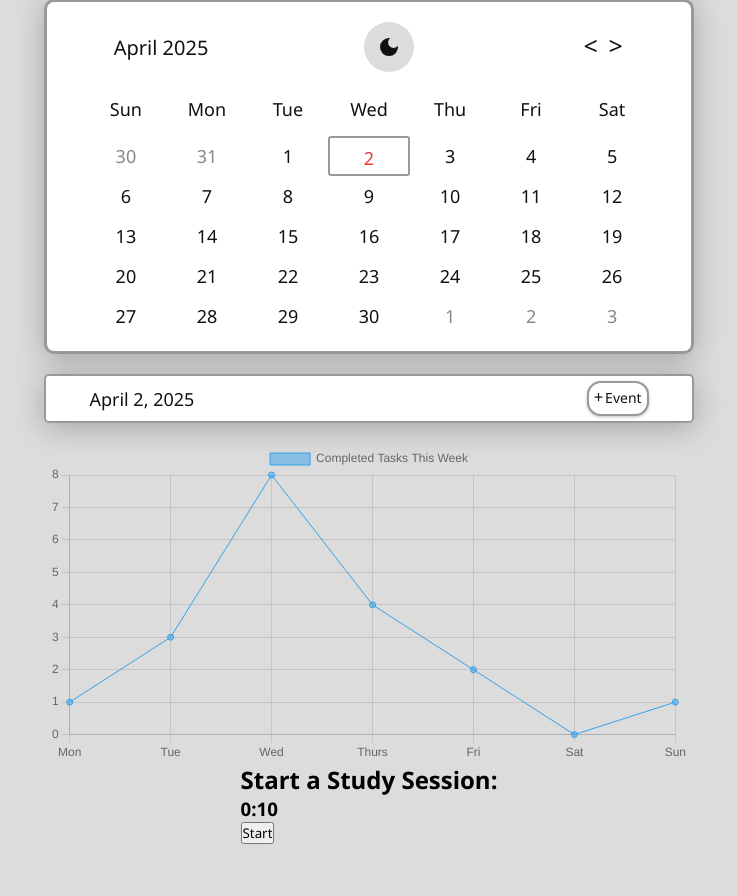
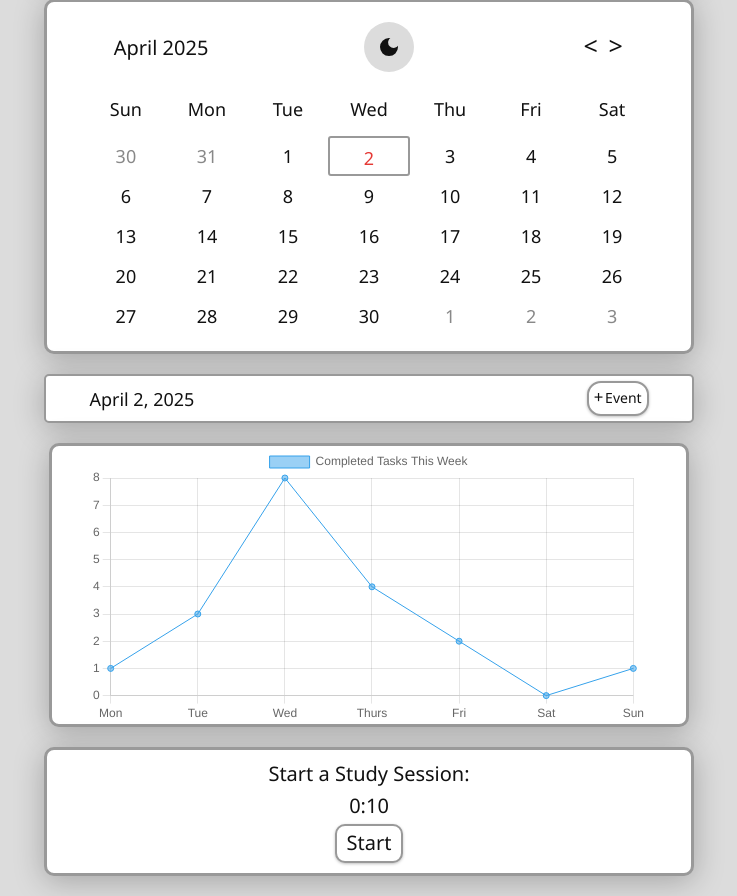
Before and after one commit to lucasleung8/studyflow, a PHP site: page /home.html in a window 1280 px wide. Shown: the part 554-1450 px from the top of the page, without its empty margins (271-1008 px from the left). Before the commit the page ends 1398 px from the top, so only its background shows below. Run offline with PHP 8.4, Linux system fonts and the light colour scheme.

Commit message:
css for timer and chart

```diff
--- a/css/calendar.css
+++ b/css/calendar.css
@@ -164,7 +164,6 @@
     width: 86%;
     max-width: 650px;
     margin-top: 20px;
-    margin-bottom: 20px;
     padding-left: 3%;
     padding-right: 3%;
     box-shadow: 0 5px 30px var(--shadow-color);
--- /dev/null
+++ b/css/charts.css
@@ -0,0 +1,13 @@
+#chartContainer {
+    display: flex;
+    flex-direction: column;
+    margin-top: 20px;
+    background: var(--container-color);
+    width: 86%;
+    max-width: 650px;
+    padding-left: 3%;
+    padding-right: 3%;
+    border: 3px solid var(--border-color);
+    border-radius: 10px;
+    box-shadow: 0 5px 30px var(--shadow-color);
+}
--- a/css/style.css
+++ b/css/style.css
@@ -12,6 +12,7 @@ body {
     align-items: center;
     justify-content: center;
     transition: background 0.5s;
+    margin-bottom: 20px;
 }
 
 #greeting {
--- /dev/null
+++ b/css/timer.css
@@ -0,0 +1,52 @@
+#timerContainer {
+    display: flex;
+    flex-direction: column;
+    margin-top: 20px;
+    background: var(--container-color);
+    width: 86%;
+    max-width: 650px;
+    padding-left: 3%;
+    padding-right: 3%;
+    padding: 10px;
+    border: 3px solid var(--border-color);
+    border-radius: 10px;
+    box-shadow: 0 5px 30px var(--shadow-color);
+    color: var(--font-color);
+    align-items: center;
+    justify-content: center;
+}
+
+#timerHeader h2{
+    font-weight: 500;
+    font-size: 20px;
+}
+
+#timer {
+    padding: 5px;
+    font-weight: 500;
+    font-size: 20px;
+}
+
+#timerButton {
+    display: flex;
+    align-items: center;
+    cursor: pointer;
+    font-weight: 450;
+    font-size: 20px;
+    padding: 3px 10px 5px 10px;
+    color: var(--font-color);
+    background: var(--container-color);
+    border: 2px solid var(--border-color);
+    box-shadow: 0 1px 3px var(--shadow-color);
+    border-radius: 0.5em;
+}
+
+#timerButton:hover {
+    background: var(--button-hover-color);
+    box-shadow: 0 1px 3px var(--shadow-color);
+}
+
+#timerButton:active {
+    background: var(--button-active-color);
+    box-shadow: 0 0.5px 3px var(--shadow-color);
+}
--- a/home.html
+++ b/home.html
@@ -10,6 +10,9 @@ Created by Raymond, Aiden, and Lucas for COMPSCI 1XD3 at McMaster University
     <title>Home - Studyflow</title>
     <link rel="stylesheet" href="css/darkmode.css">
     <link rel="stylesheet" href="css/calendar.css">
+    <link rel="stylesheet" href="css/tasks.css">
+    <link rel="stylesheet" href="css/charts.css">
+    <link rel="stylesheet" href="css/timer.css">
     <link rel="stylesheet" href="css/style.css">
     <script src="
     https://cdn.jsdelivr.net/npm/chart.js@4.4.8/dist/chart.umd.min.js
@@ -85,13 +88,15 @@ Created by Raymond, Aiden, and Lucas for COMPSCI 1XD3 at McMaster University
 
         </div>
     </div>
-    <div id="chart_container" style="width: 50%;">
+    <div id="chartContainer" style="width: 50%;">
         <canvas id="chart"></canvas>
     </div>
-    <div id="timer_container">
-        <h2>Start a Study Session:</h2>
+    <div id="timerContainer">
+        <div id="timerHeader">
+            <h2>Start a Study Session:</h2>
+       </div>
         <h3 id="timer">0:10</h3>
-        <input id="timer_button" type="submit" value="Start">
+        <input id="timerButton" type="submit" value="Start">
     </div>
 
 </body>
```
Also changed, not shown: other parts of css/style.css (+0 -71 lines), css/tasks.css (added, +70 -0 lines).
